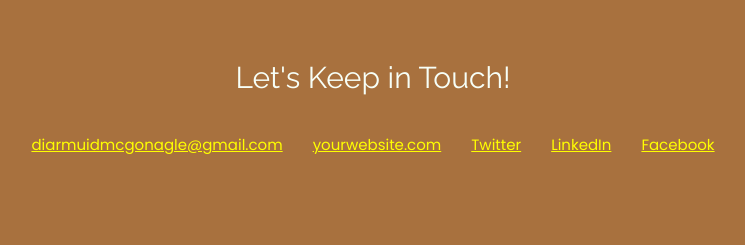
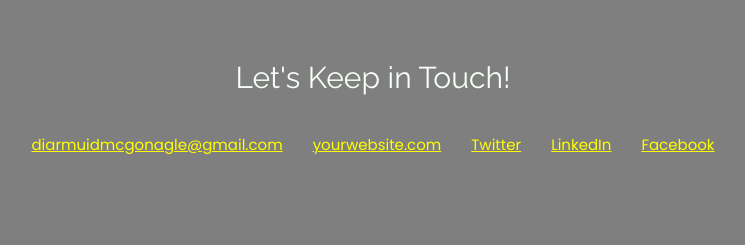
Before and after one commit to diarmuidmcg/diarmuidWeb, a PHP site: page / in a window 1280 px wide. Shown: the part 3239-3484 px from the top of the page, without its empty margins (267-1012 px from the left). Run offline with PHP 8.4, Linux system fonts and the light colour scheme.

Commit message:
begin work on banner for new pages

```diff
--- a/index.html
+++ b/index.html
@@ -5,7 +5,7 @@
     <meta name="viewport" content="width=device-width, initial-scale=1.0">
     <title>Diarmuid McGonagle</title>
     <link href="https://fonts.googleapis.com/css?family=Merriweather|Poppins|Raleway&display=swap" rel="stylesheet">
-    <link rel="stylesheet" href="css/style.css">
+    <link rel="stylesheet" href="style.css">
   </head>
   <body>
     <main>
@@ -40,7 +40,7 @@
 
         <!-- Copy the whole <section> block to add more projects. -->
         <section class="project-item">
-          <img src="images/IMG_3140.jpeg" alt="My Photo of Swiss Alps">
+          <img src="images/Mount_Titlus.jpeg" alt="My Photo of Swiss Alps">
           <h3>Trip to Europe</h3>
           <p>Traveled to 7 different cities in 10 days.</p>
           <a class="btn" href="#" target="_blank">View project</a>
--- a/style.css
+++ b/style.css
@@ -71,7 +71,7 @@ header {
     background: #3d5e29;
     color: #F7FFF7;
     text-align: center;
-    background-image: url(../images/IMG_2800.jpeg);
+    background-image: url(images/Diarmuid_Brussels.jpeg);
     background-repeat: no-repeat;
     background-position: center right;
     background-size: cover;
@@ -142,7 +142,7 @@ header p {
 .education {
     color: aliceblue;
     padding-left: 10px;
-    background-image: url(../images/IMG_2648.jpeg);
+    background-image: url(images/Clare_Road.jpeg);
     background-repeat: no-repeat;
     background-position: center bottom;
     background-size: cover;
@@ -153,7 +153,7 @@ header p {
 -----------------------------------------*/
 
 footer {
-    background: #A8713E;
+    background: rgba(0, 0, 0, 50%);
     color: #F7FFF7;
     text-align: center;
 }
```
